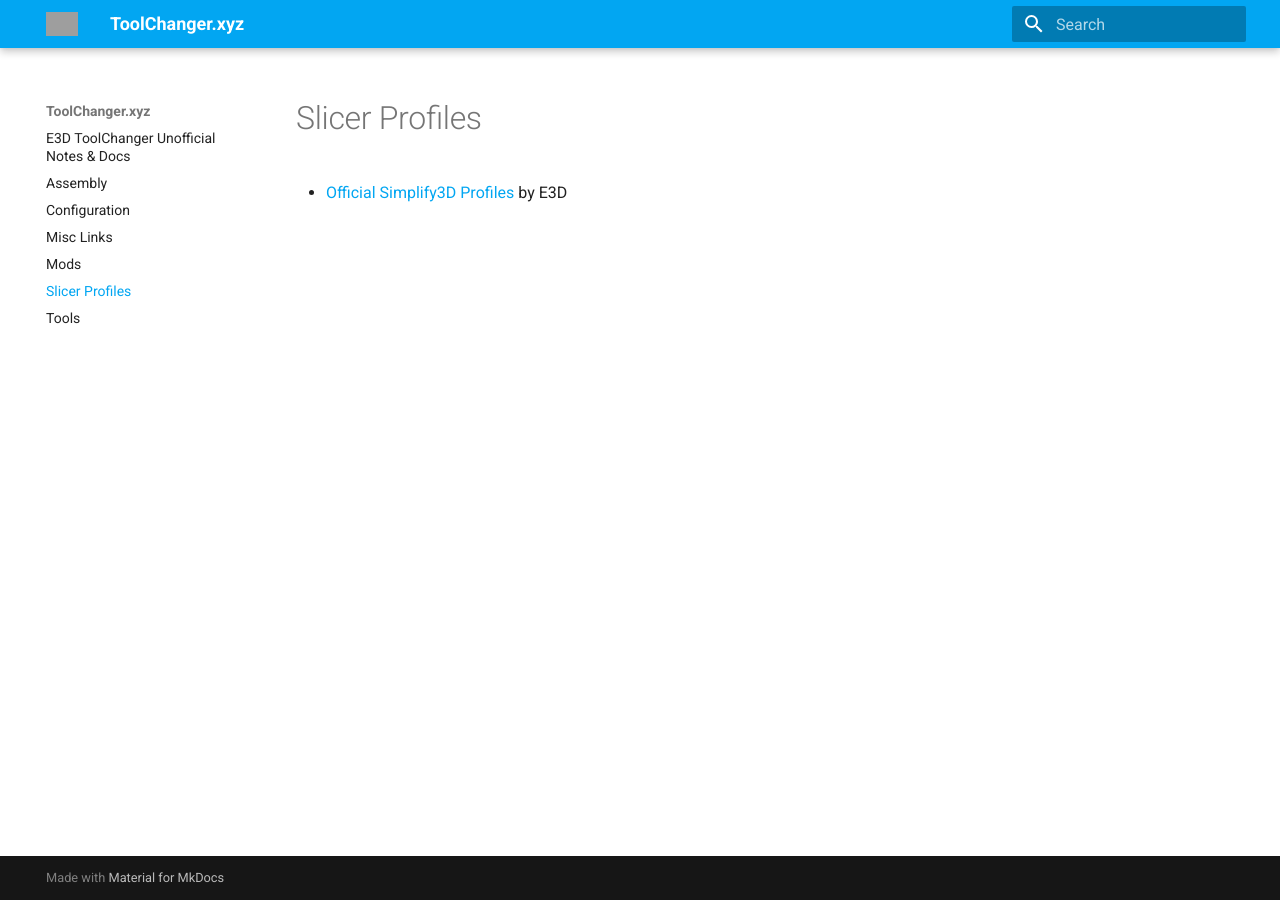
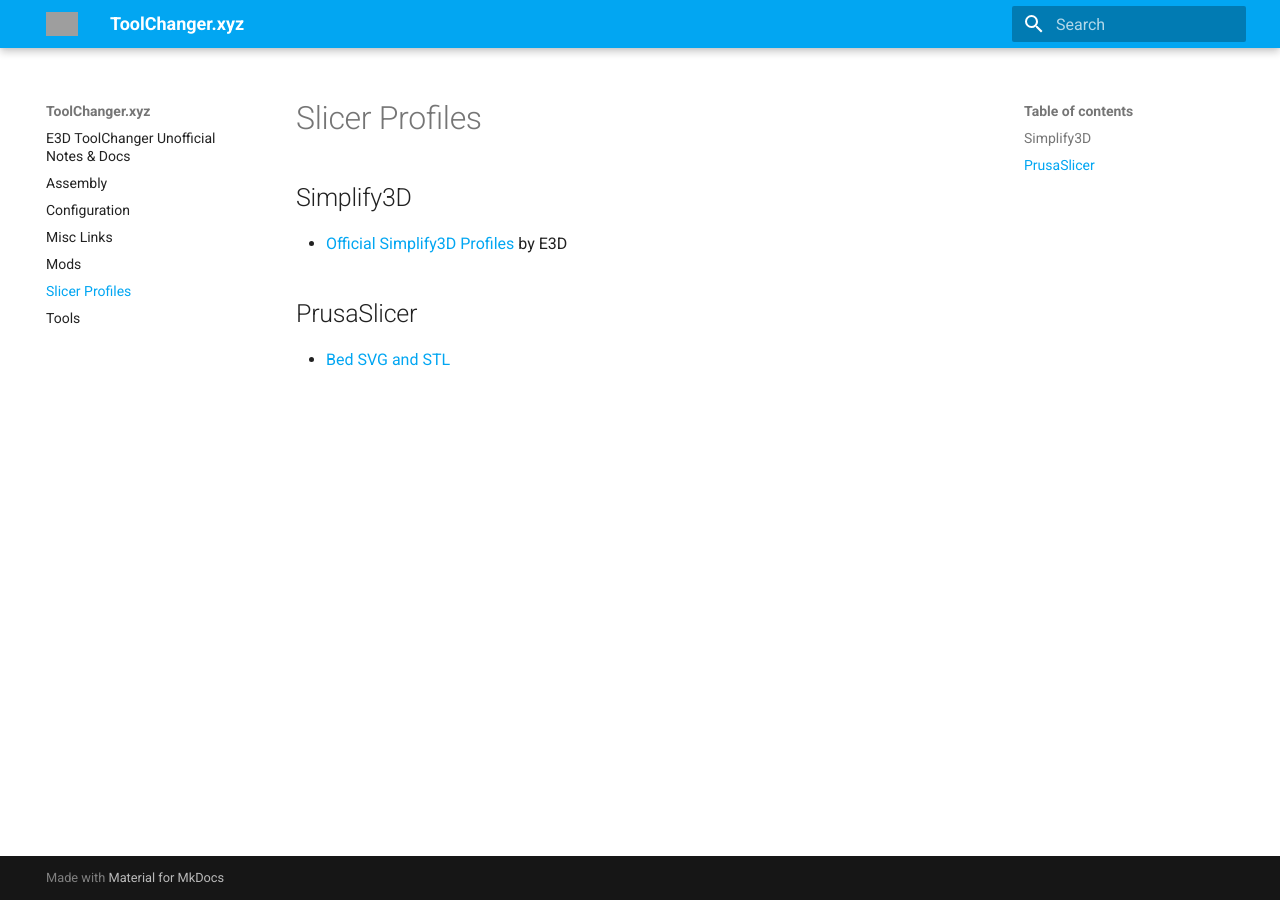
Before and after one commit to adammhaile/ToolChanger.xyz, an MkDocs documentation site: the page built from docs/SlicerProfiles.md, in a window 1280 px wide. Built offline with MkDocs 1.6.1 and Material for MkDocs 9.7.7, drawn with Linux system fonts in a browser that asks for light colours; grey boxes are pictures that could not be loaded.

Commit message:
update profiles

```diff
--- a/docs/SlicerProfiles.md
+++ b/docs/SlicerProfiles.md
@@ -1,4 +1,10 @@
 
 # Slicer Profiles
 
+## Simplify3D
+
 - [Official Simplify3D Profiles](https://github.com/e3donline/Slicer-Profiles) by E3D
+
+## PrusaSlicer
+
+- [Bed SVG and STL](https://forum.e3d-online.com/threads/prusaslicer-bed-svg-and-stl.3857/)
```
